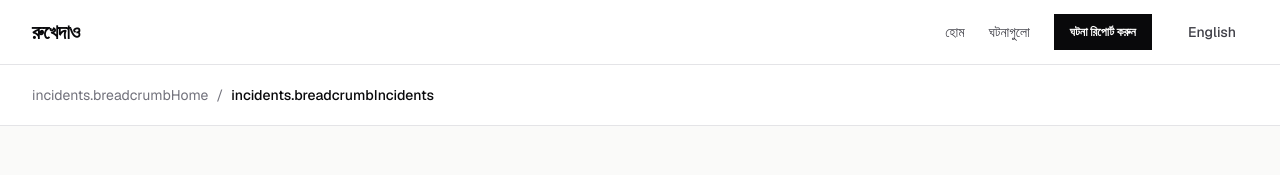
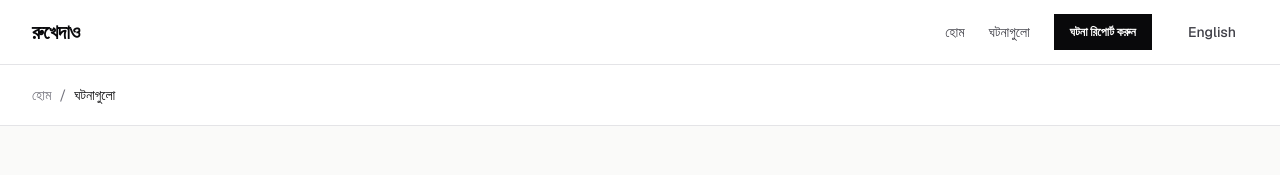
Before and after one commit to farukislamyt/rukhedao, a Next.js app: page /bn/incidents in a window 1280 px wide. Shown: the top 175 px of the page. Built offline with nearby package versions, Linux system fonts and the light colour scheme; no server answers; the database is empty.

Commit message:
Use shared labels for incident breadcrumbs

```diff
--- a/app/[locale]/incidents/page.tsx
+++ b/app/[locale]/incidents/page.tsx
@@ -48,6 +48,7 @@ export default async function IncidentsPage({ params, searchParams }: {
     const { locale } = await params;
     const filters = await searchParams;
     const t = await getTranslations("incidents");
+    const tc = await getTranslations("common");
     const supabase = await createClient();
 
     const page = Math.max(1, Number(filters.page) || 1);
@@ -106,11 +107,11 @@ export default async function IncidentsPage({ params, searchParams }: {
         <main className="flex-1 bg-stone-50 text-zinc-950">
             <section className="border-b border-zinc-200 bg-white">
                 <div className="mx-auto max-w-7xl px-6 py-5 lg:px-8">
-                    <nav aria-label={t("breadcrumb")} className="text-sm">
+                    <nav aria-label={tc("incidents")} className="text-sm">
                         <ol className="flex items-center gap-2 text-zinc-500">
-                            <li><Link href="/" className="hover:text-zinc-950 hover:underline hover:underline-offset-4">{t("breadcrumbHome")}</Link></li>
+                            <li><Link href="/" className="hover:text-zinc-950 hover:underline hover:underline-offset-4">{tc("home")}</Link></li>
                             <li aria-hidden="true">/</li>
-                            <li aria-current="page" className="font-medium text-zinc-950">{t("breadcrumbIncidents")}</li>
+                            <li aria-current="page" className="font-medium text-zinc-950">{tc("incidents")}</li>
                         </ol>
                     </nav>
                 </div>
```
